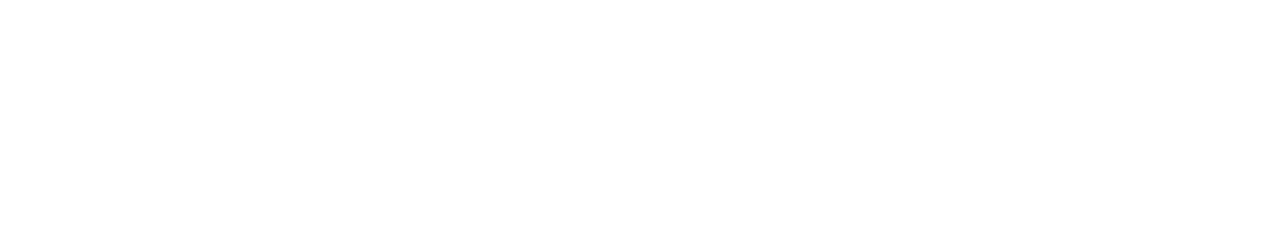
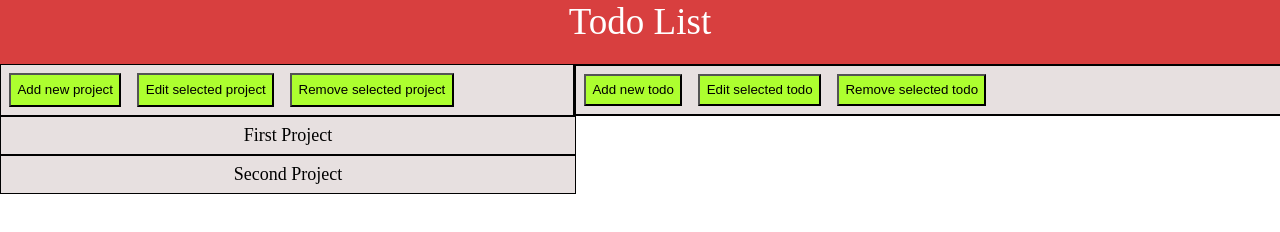
Before and after one commit to fahime10/Todo-List, a website built with webpack: page dist/index.html in a window 1280 px wide. Built offline with nearby package versions, Linux system fonts and the light colour scheme.

Commit message:
Implemented simple user interface

```diff
--- a/package.json
+++ b/package.json
@@ -16,5 +16,8 @@
     "style-loader": "^3.3.3",
     "webpack": "^5.85.1",
     "webpack-cli": "^5.1.3"
+  },
+  "dependencies": {
+    "date-fns": "^2.30.0"
   }
 }
--- a/src/index.js
+++ b/src/index.js
@@ -1 +1,38 @@
-console.log("Check console");
+import './style.css';
+import { Project } from './modules/project.js';
+import { Todo } from './modules/todo.js';
+
+function loadProjects() {
+    const projectsContainer = document.querySelector('#project-container');
+    const firstProject = new Project("First Project");
+    const secondProject = new Project("Second Project");
+
+    const projectDiv = document.createElement('div');
+    projectDiv.textContent = firstProject.name;
+    projectDiv.classList.add('project');
+
+    const todo = new Todo("Title", "Description", "06/06/2023", "High", "No");
+
+    firstProject.addTodo(todo);
+
+    const projectDiv2 = document.createElement('div');
+    projectDiv2.textContent = secondProject.name;
+    projectDiv2.classList.add('project');
+
+    projectsContainer.appendChild(projectDiv);
+    projectsContainer.appendChild(projectDiv2);
+
+    const projects = document.querySelectorAll('.project');
+    projects.forEach((project) => {
+        project.addEventListener("click", () => {
+            projects.forEach((project) => {
+                project.style.backgroundColor = "rgb(231, 224, 224)";
+            });
+            project.style.backgroundColor = "rgb(75, 143, 232)";
+        });
+    });
+
+    return projectsContainer;
+}
+
+document.body.appendChild(loadProjects());
--- /dev/null
+++ b/src/modules/project.js
@@ -0,0 +1,18 @@
+export class Project {
+    constructor(name) {
+        this.name = name;
+        this.todos = [];
+    }
+
+    addTodo(todo) {
+        this.todos.push(todo);
+    }
+
+    editTodo(todo) {
+
+    }
+
+    deleteTodo(todo) {
+
+    }
+}
--- /dev/null
+++ b/src/modules/todo.js
@@ -0,0 +1,9 @@
+export class Todo {
+    constructor(title, description, date, priority, completed) {
+        this.title = title;
+        this.description = description;
+        this.date = date;
+        this.priority = priority;
+        this.completed = completed;
+    }
+}
--- /dev/null
+++ b/src/style.css
@@ -0,0 +1,63 @@
+body {
+    margin: 0;
+}
+
+#main-container {
+    display: flex;
+}
+
+#todo-list-title {
+    background-color: rgb(216, 63, 63);
+    color: white;
+    height: 8vh;
+    font-size: 37px;
+    text-align: center;
+}
+
+#menu-project-buttons {
+    display: flex;
+    width: 45vw;
+    background-color: rgb(231, 224, 224);
+    border: 1px solid black;
+}
+
+#menu-todo-buttons {
+    display: flex;
+    width: 55vw;
+    background-color: rgb(231, 224, 224);
+    border: 1px solid black;
+}
+
+#menu-project-buttons button, #menu-todo-buttons button {
+    background-color: greenyellow;
+    margin: 0.5rem;
+    cursor: pointer;
+    padding: 0.4rem;
+}
+
+#menu-project-buttons button:hover,
+#menu-todo-buttons button:hover {
+    background-color: rgb(148, 148, 231);
+}
+
+#project-container {
+    width: 45vw;
+    background-color: rgb(231, 224, 224);
+    font-size: 18px;
+}
+
+.project {
+    text-align: center;
+    border: 1px solid black;
+    cursor: pointer;
+    padding: 0.5rem 0;
+}
+
+.project:hover {
+    background-color: rgb(75, 143, 232);
+}
+
+#todos-container {
+    width: 55vw;
+    border: 1px solid black;
+}
```
Also changed, not shown: dist/index.html, dist/main.js, src/asset/interface.png (added), 1 other file.
